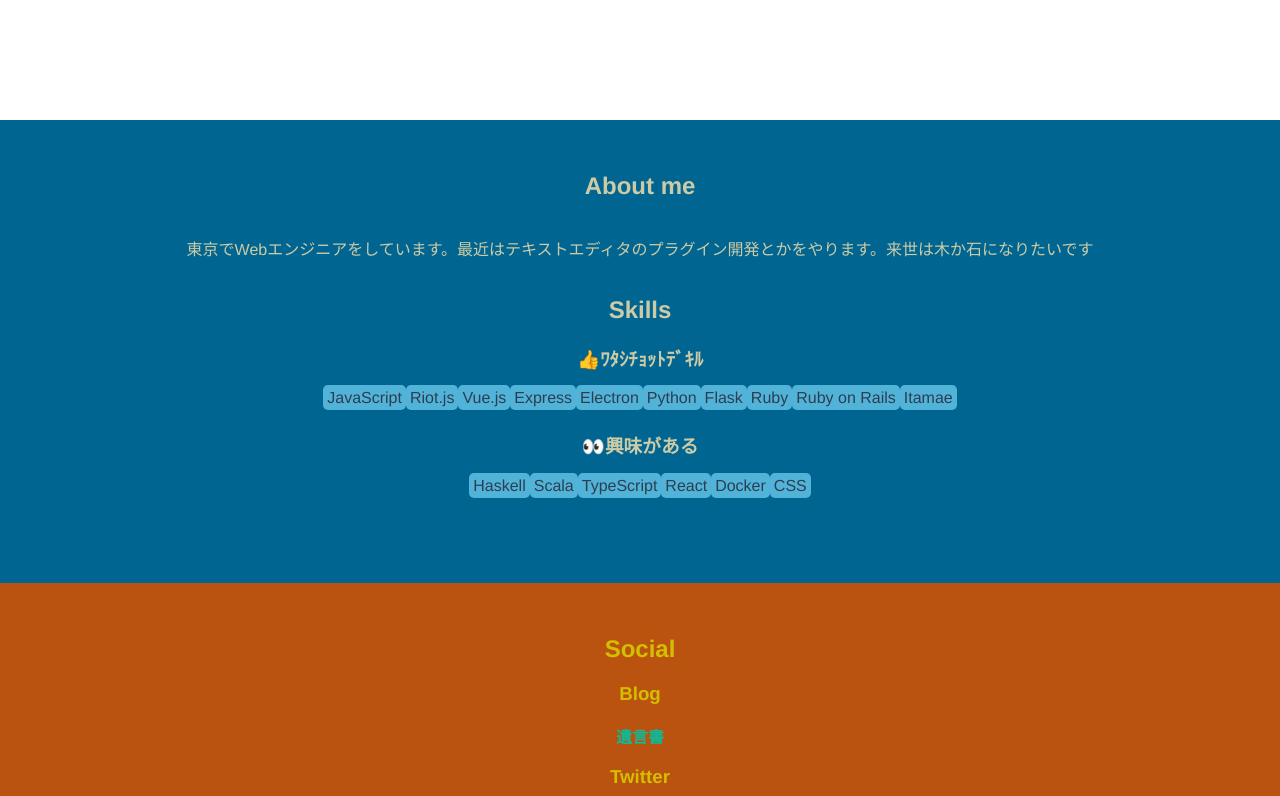
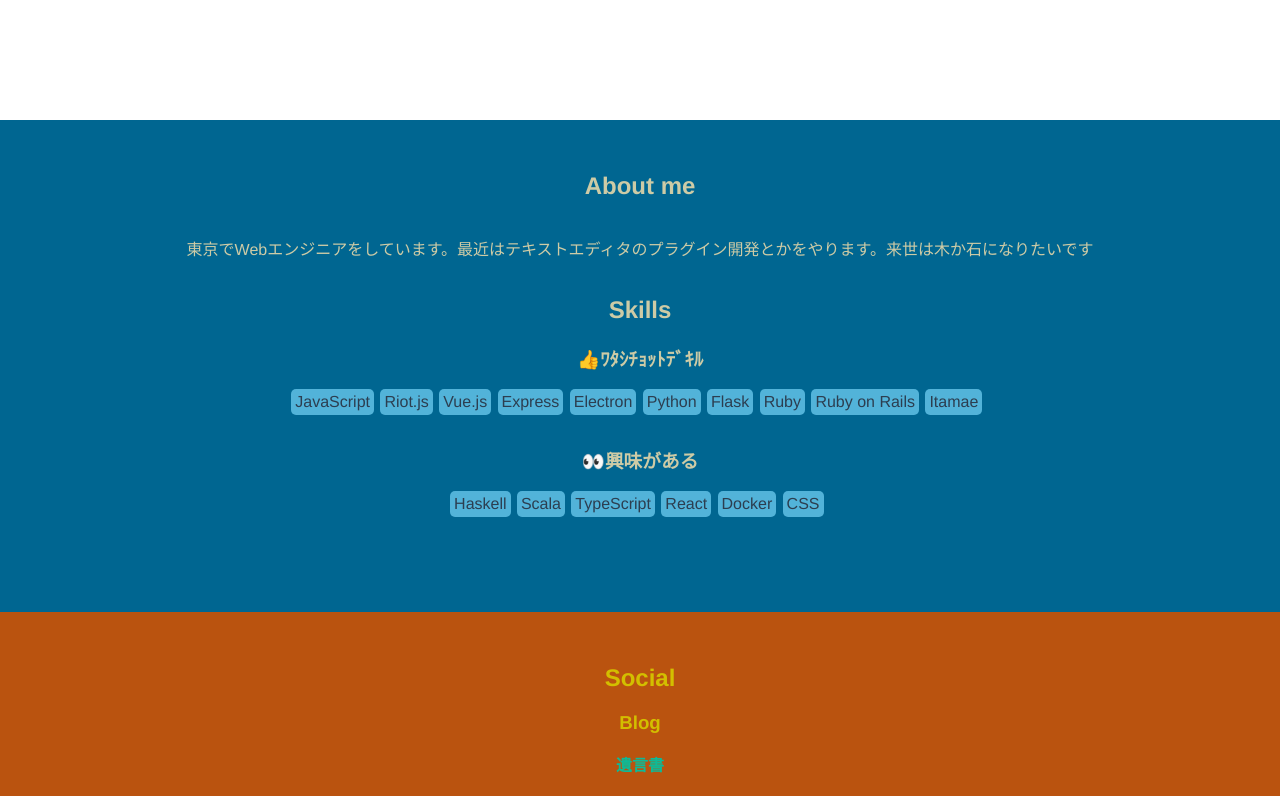
Before and after one commit to himanoa/my-profile, a Vue app: page / in a window 1280 px wide. Shown: the part 680-1476 px from the top of the page. Built offline with nearby package versions, Linux system fonts and the light colour scheme.

Commit message:
Fix Flex wrap break

```diff
--- a/src/components/AboutMe.vue
+++ b/src/components/AboutMe.vue
@@ -4,8 +4,8 @@
     <p>東京でWebエンジニアをしています。最近はテキストエディタのプラグイン開発とかをやります。来世は木か石になりたいです</p>
     <div class="skills">
       <h2>Skills</h2>
+      <h3>👍ﾜﾀｼﾁｮｯﾄﾃﾞｷﾙ</h3>
       <div class="good">
-        <h3>👍ﾜﾀｼﾁｮｯﾄﾃﾞｷﾙ</h3>
         <span class="tag">JavaScript</span>
         <span class="tag">Riot.js</span>
         <span class="tag">Vue.js</span>
@@ -17,8 +17,8 @@
         <span class="tag">Ruby on Rails</span>
         <span class="tag">Itamae</span>
       </div>
+      <h3>👀興味がある</h3>
       <div class="curios">
-        <h3>👀興味がある</h3>
         <span class="tag">Haskell</span>
         <span class="tag">Scala</span>
         <span class="tag">TypeScript</span>
@@ -40,16 +40,27 @@
   justify-content: center;
   align-items: center;
   flex-flow: column;
+  flex-wrap: wrap;
 }
 .skills {
 
 }
 
 .skills .good{
+  display: flex;
+  justify-content: center;
+  align-items: center;
+  flex-flow: row;
+  flex-wrap: wrap;
   margin-bottom: 1.5em;
 }
 
 .skills .curios{
+  display: flex;
+  justify-content: center;
+  align-items: center;
+  flex-flow: row;
+  flex-wrap: wrap;
   margin-bottom: 1.5em;
 }
 
@@ -59,6 +70,8 @@
 .tag {
   background-color: #52B3D9;
   border-radius: 5px;
+  margin-right: 0.4em;
+  margin-bottom: 0.4em;
   padding: 0.25em;
   color: #2C3E50;
   justify-content: flex-start;
```
